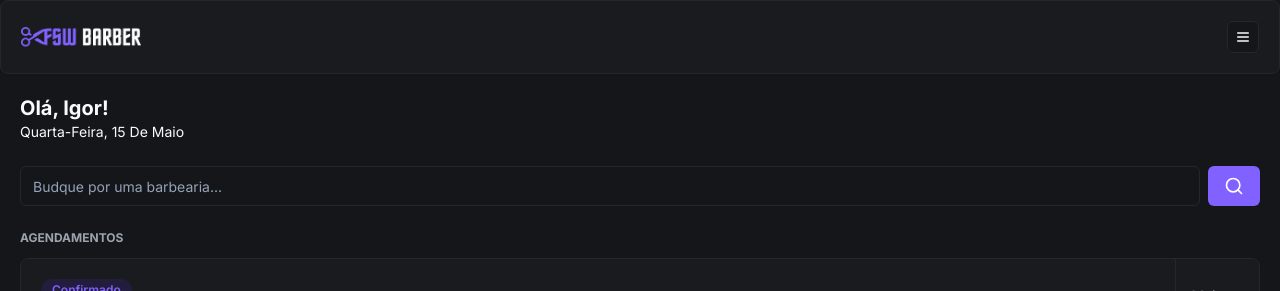
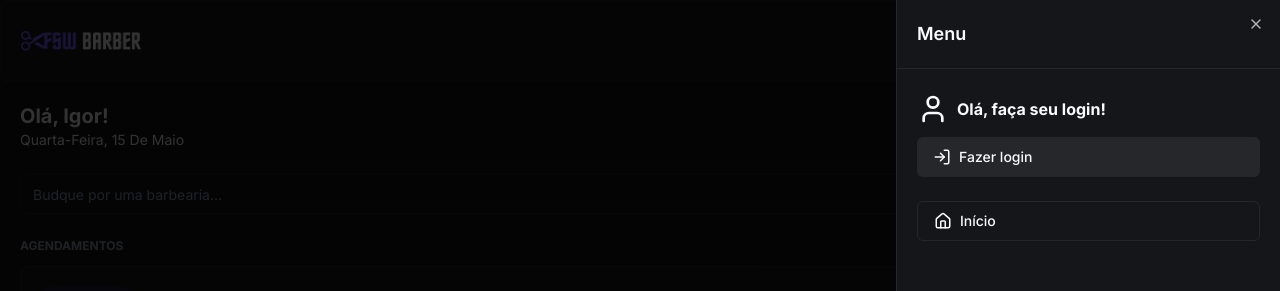
Before and after one commit to igort14/barbershop, a Next.js app: page / in a window 1280 px wide. Both pictures are taken after a click on the button 1243 px from the left and 37 px from the top of the page. Shown: the top 291 px of the page. Built offline with nearby package versions, Linux system fonts and the light colour scheme; no server answers; the database is empty.

Commit message:
feat: add sign in and sign out

```diff
--- a/app/_components/header.tsx
+++ b/app/_components/header.tsx
@@ -2,18 +2,82 @@
 
 import Image from "next/image";
 import { Card, CardContent } from "./ui/card";
+import { Avatar, AvatarImage } from "./ui/avatar";
 import { Button } from "./ui/button";
-import { MenuIcon } from "lucide-react";
+import { CalendarIcon, HomeIcon, LogOutIcon, LogInIcon, MenuIcon, UserIcon } from "lucide-react";
+import { Sheet, SheetContent, SheetHeader, SheetTitle, SheetTrigger } from "./ui/sheet";
+import { signIn, signOut ,useSession } from "next-auth/react";
+import Link from "next/link";
 
 const Header = () => {
+    const {data, status} = useSession();
+
+    const handleLogoutClick = () => signOut();
+
+    const handleLoginClick = () => signIn("google");
 
     return (
         <Card>
             <CardContent className="p-5 justify-between items-center flex flex-row">
                 <Image src="/logo.png" alt="FSW Barber" height={18} width={120} />
-                <Button variant="outline" size="icon" className="h-8 w-8">
-                    <MenuIcon size={16} />
-                </Button>
+                <Sheet>
+                    <SheetTrigger asChild>
+                        <Button variant="outline" size="icon">
+                            <MenuIcon size={16} />
+                        </Button>
+                    </SheetTrigger>
+
+                    <SheetContent className="p-0">
+                        <SheetHeader className="text-left border-b border-solid border-secondary p-5">
+                            <SheetTitle>Menu</SheetTitle>
+                        </SheetHeader>
+
+                        {data?.user ? (
+                            <div className="flex justify-between px-5 py-6 items-center">
+                                <div className="flex items-center gap-3">
+                                    <Avatar>
+                                        <AvatarImage src={data.user?.image ?? ""} />
+                                    </Avatar>
+
+                                    <h2 className="font-bold">{data.user.name}</h2>
+                                </div>
+                                <Button variant="secondary" size="icon">
+                                    <LogOutIcon onClick={handleLogoutClick} />
+                                </Button>
+                            </div>
+                        ) : (
+                            <div className="flex flex-col px-5 py-6 gap-3">
+                                <div className="flex items-center gap-2">
+                                    <UserIcon size={32} />
+                                    <h2 className="font-bold">Olá, faça seu login!</h2>
+                                </div>
+                                <Button variant="secondary" className="w-full justify-start" onClick={handleLoginClick}>
+                                    <LogInIcon className="mr-2" size={18} />
+                                    Fazer login
+                                </Button>
+                            </div>
+                        )}
+
+                        <div className="flex flex-col gap-3 px-5">
+                            <Button variant="outline" className="justify-start" asChild>
+                                <Link href="/">
+                                    <HomeIcon size={18} className="mr-2" />
+                                    Início
+                                </Link>
+                            </Button>
+
+
+                            {data?.user && (
+                                <Button variant="outline" className="justify-start" asChild>
+                                    <Link href="/bookings">
+                                        <CalendarIcon size={18} className="mr-2" />
+                                        Agendamentos
+                                    </Link>
+                                </Button>
+                            )}
+                        </div>
+                    </SheetContent>
+                </Sheet>
             </CardContent>
         </Card>
 
--- /dev/null
+++ b/app/_components/ui/sheet.tsx
@@ -0,0 +1,140 @@
+"use client"
+
+import * as React from "react"
+import * as SheetPrimitive from "@radix-ui/react-dialog"
+import { cva, type VariantProps } from "class-variance-authority"
+import { X } from "lucide-react"
+
+import { cn } from "@/app/_lib/utils"
+
+const Sheet = SheetPrimitive.Root
+
+const SheetTrigger = SheetPrimitive.Trigger
+
+const SheetClose = SheetPrimitive.Close
+
+const SheetPortal = SheetPrimitive.Portal
+
+const SheetOverlay = React.forwardRef<
+  React.ElementRef<typeof SheetPrimitive.Overlay>,
+  React.ComponentPropsWithoutRef<typeof SheetPrimitive.Overlay>
+>(({ className, ...props }, ref) => (
+  <SheetPrimitive.Overlay
+    className={cn(
+      "fixed inset-0 z-50 bg-black/80  data-[state=open]:animate-in data-[state=closed]:animate-out data-[state=closed]:fade-out-0 data-[state=open]:fade-in-0",
+      className
+    )}
+    {...props}
+    ref={ref}
+  />
+))
+SheetOverlay.displayName = SheetPrimitive.Overlay.displayName
+
+const sheetVariants = cva(
+  "fixed z-50 gap-4 bg-background p-6 shadow-lg transition ease-in-out data-[state=open]:animate-in data-[state=closed]:animate-out data-[state=closed]:duration-300 data-[state=open]:duration-500",
+  {
+    variants: {
+      side: {
+        top: "inset-x-0 top-0 border-b data-[state=closed]:slide-out-to-top data-[state=open]:slide-in-from-top",
+        bottom:
+          "inset-x-0 bottom-0 border-t data-[state=closed]:slide-out-to-bottom data-[state=open]:slide-in-from-bottom",
+        left: "inset-y-0 left-0 h-full w-3/4 border-r data-[state=closed]:slide-out-to-left data-[state=open]:slide-in-from-left sm:max-w-sm",
+        right:
+          "inset-y-0 right-0 h-full w-3/4  border-l data-[state=closed]:slide-out-to-right data-[state=open]:slide-in-from-right sm:max-w-sm",
+      },
+    },
+    defaultVariants: {
+      side: "right",
+    },
+  }
+)
+
+interface SheetContentProps
+  extends React.ComponentPropsWithoutRef<typeof SheetPrimitive.Content>,
+    VariantProps<typeof sheetVariants> {}
+
+const SheetContent = React.forwardRef<
+  React.ElementRef<typeof SheetPrimitive.Content>,
+  SheetContentProps
+>(({ side = "right", className, children, ...props }, ref) => (
+  <SheetPortal>
+    <SheetOverlay />
+    <SheetPrimitive.Content
+      ref={ref}
+      className={cn(sheetVariants({ side }), className)}
+      {...props}
+    >
+      {children}
+      <SheetPrimitive.Close className="absolute right-4 top-4 rounded-sm opacity-70 ring-offset-background transition-opacity hover:opacity-100 focus:outline-none focus:ring-2 focus:ring-ring focus:ring-offset-2 disabled:pointer-events-none data-[state=open]:bg-secondary">
+        <X className="h-4 w-4" />
+        <span className="sr-only">Close</span>
+      </SheetPrimitive.Close>
+    </SheetPrimitive.Content>
+  </SheetPortal>
+))
+SheetContent.displayName = SheetPrimitive.Content.displayName
+
+const SheetHeader = ({
+  className,
+  ...props
+}: React.HTMLAttributes<HTMLDivElement>) => (
+  <div
+    className={cn(
+      "flex flex-col space-y-2 text-center sm:text-left",
+      className
+    )}
+    {...props}
+  />
+)
+SheetHeader.displayName = "SheetHeader"
+
+const SheetFooter = ({
+  className,
+  ...props
+}: React.HTMLAttributes<HTMLDivElement>) => (
+  <div
+    className={cn(
+      "flex flex-col-reverse sm:flex-row sm:justify-end sm:space-x-2",
+      className
+    )}
+    {...props}
+  />
+)
+SheetFooter.displayName = "SheetFooter"
+
+const SheetTitle = React.forwardRef<
+  React.ElementRef<typeof SheetPrimitive.Title>,
+  React.ComponentPropsWithoutRef<typeof SheetPrimitive.Title>
+>(({ className, ...props }, ref) => (
+  <SheetPrimitive.Title
+    ref={ref}
+    className={cn("text-lg font-semibold text-foreground", className)}
+    {...props}
+  />
+))
+SheetTitle.displayName = SheetPrimitive.Title.displayName
+
+const SheetDescription = React.forwardRef<
+  React.ElementRef<typeof SheetPrimitive.Description>,
+  React.ComponentPropsWithoutRef<typeof SheetPrimitive.Description>
+>(({ className, ...props }, ref) => (
+  <SheetPrimitive.Description
+    ref={ref}
+    className={cn("text-sm text-muted-foreground", className)}
+    {...props}
+  />
+))
+SheetDescription.displayName = SheetPrimitive.Description.displayName
+
+export {
+  Sheet,
+  SheetPortal,
+  SheetOverlay,
+  SheetTrigger,
+  SheetClose,
+  SheetContent,
+  SheetHeader,
+  SheetFooter,
+  SheetTitle,
+  SheetDescription,
+}
--- a/package.json
+++ b/package.json
@@ -15,6 +15,7 @@
     "@auth/prisma-adapter": "^2.1.0",
     "@prisma/client": "^5.14.0",
     "@radix-ui/react-avatar": "^1.0.4",
+    "@radix-ui/react-dialog": "^1.0.5",
     "@radix-ui/react-slot": "^1.0.2",
     "class-variance-authority": "^0.7.0",
     "clsx": "^2.1.1",
```
Also changed, not shown: 1 other file (tests, documents, lock files or other folders).
